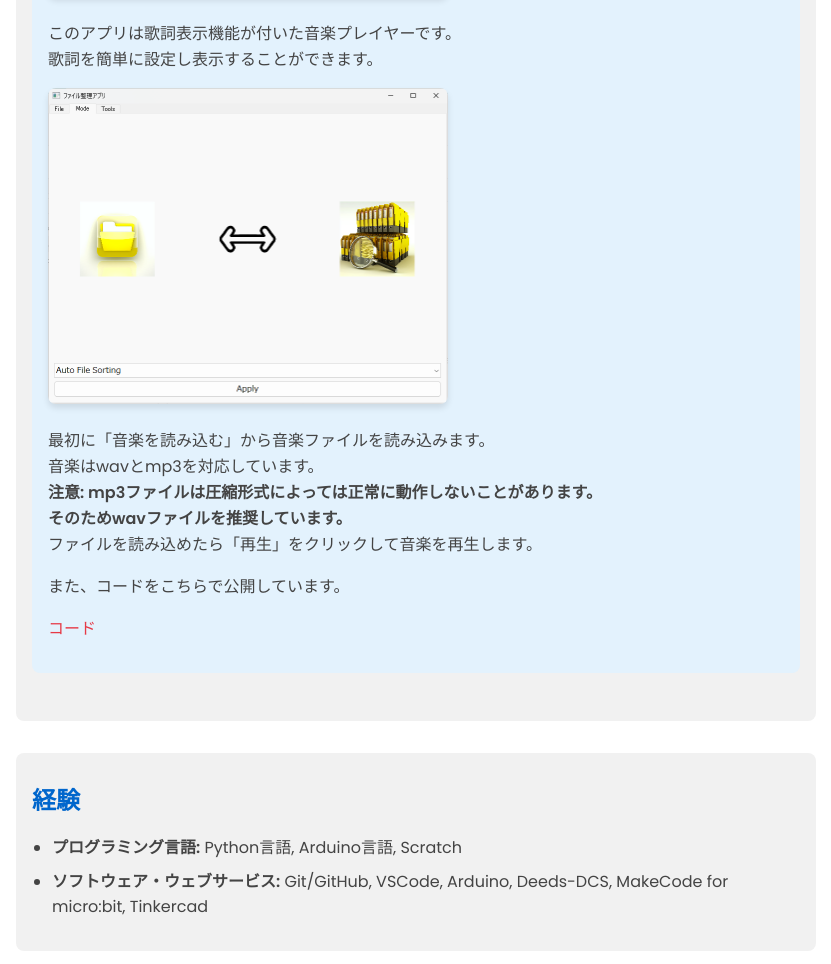
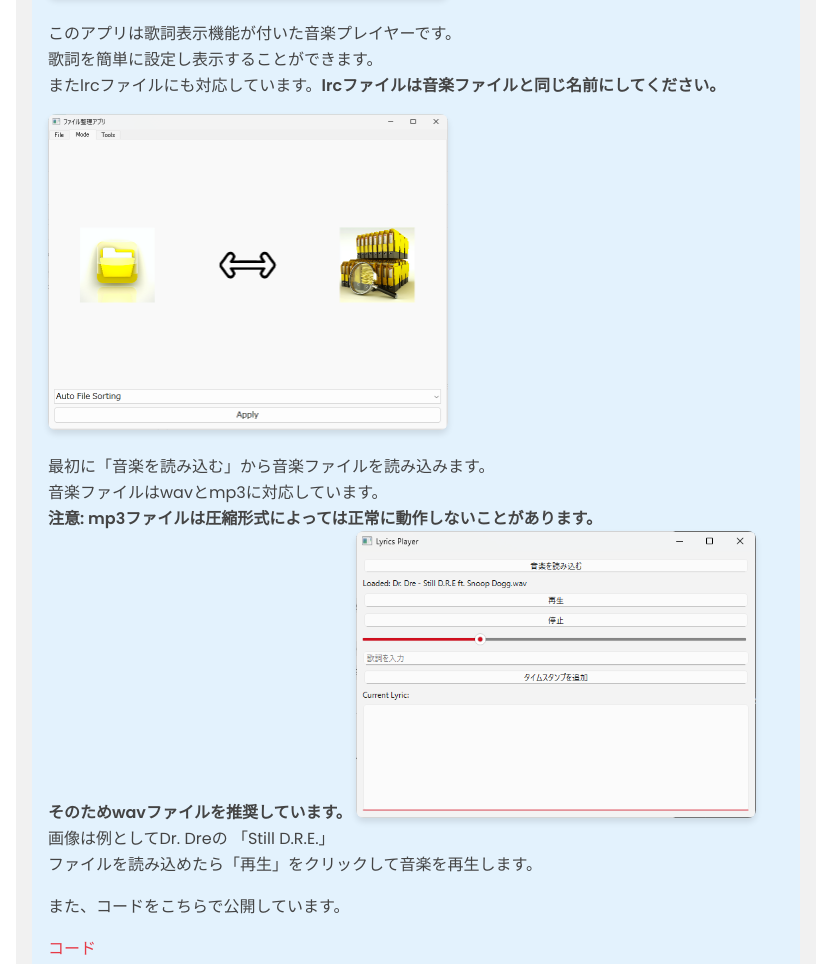
Before and after one commit to optibeeprime/my-portfolio, a plain HTML site: page index.html in a window 1280 px wide. Shown: the part 4104-5068 px from the top of the page, without its empty margins (224-1055 px from the left). Drawn offline with Linux system fonts and the light colour scheme.

Commit message:
Update index.html

```diff
--- a/index.html
+++ b/index.html
@@ -59,10 +59,12 @@
                 <img src="https://raw.githubusercontent.com/optibeeprime/my-portfolio/refs/heads/main/chose.png" width="400" height="278" alt="スクリーンショット" class="screenshot">
                 <img src="https://raw.githubusercontent.com/optibeeprime/my-portfolio/refs/heads/main/setting.png" width="400" height="278" alt="スクリーンショット" class="screenshot">
 
-                <p>このアプリは歌詞表示機能が付いた音楽プレイヤーです。<br>歌詞を簡単に設定し表示することができます。</p>
+                <p>このアプリは歌詞表示機能が付いた音楽プレイヤーです。<br>歌詞を簡単に設定し表示することができます。<br>またlrcファイルにも対応しています。<strong>lrcファイルは音楽ファイルと同じ名前にしてください。</strong></p>
                 <img src="https://raw.githubusercontent.com/optibeeprime/my-portfolio/refs/heads/main/file4.png" width="400" height="278" alt="スクリーンショット" class="screenshot">
-                <p>最初に「音楽を読み込む」から音楽ファイルを読み込みます。<br>音楽はwavとmp3を対応しています。
+                <p>最初に「音楽を読み込む」から音楽ファイルを読み込みます。<br>音楽ファイルはwavとmp3に対応しています。
                     <br><strong>注意: mp3ファイルは圧縮形式によっては正常に動作しないことがあります。<br>そのためwavファイルを推奨しています。</strong>
+                    <img src="https://raw.githubusercontent.com/optibeeprime/my-portfolio/refs/heads/main/music1.png" width="400" height="278" alt="スクリーンショット" class="screenshot">
+                    <br>画像は例としてDr. Dreの 「Still D.R.E.」
                     <br>ファイルを読み込めたら「再生」をクリックして音楽を再生します。
                 <p>また、コードをこちらで公開しています。</p>
                 <p><a href="https://github.com/optibeeprime/file-app-code">コード</a></p>
```
